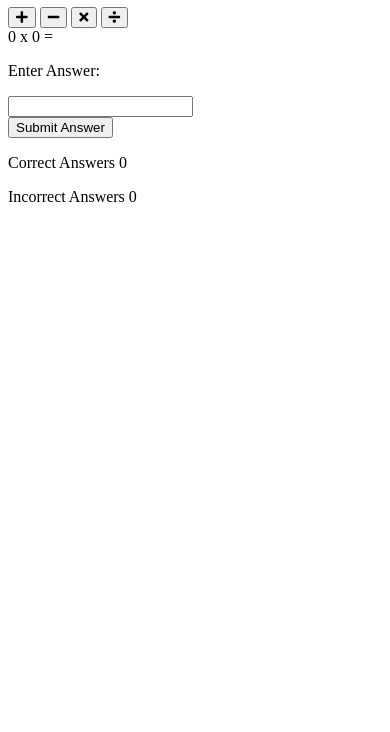
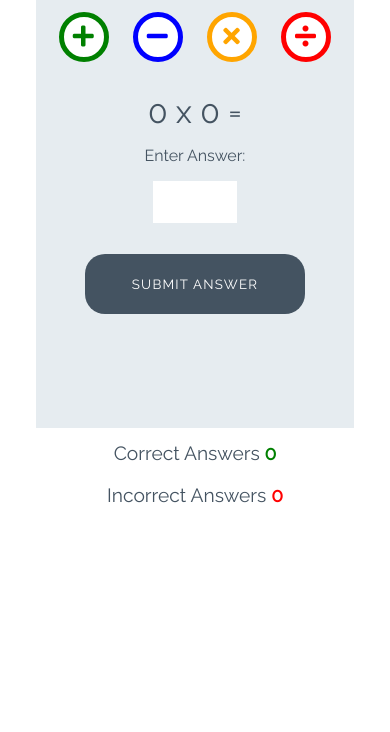
Before and after one commit to DavidTausend/love-maths, a plain HTML site: page index.html in a window 390 px wide. Shown: the part 112-844 px from the top of the page. Drawn offline with Linux system fonts and the light colour scheme.

Commit message:
Add styles for game

```diff
--- a/assets/css/style.css
+++ b/assets/css/style.css
@@ -0,0 +1,252 @@
+/* --------- Global style */
+
+body {
+    background-color: white;
+    font-family: "Raleway", sans-serif;
+    color: #445361;
+    text-align: center;
+}
+
+/* --------- Heading */
+
+.heading {
+    text-align: center;
+    font-size: 2.5rem;
+}
+
+.logo {
+    height: 40px;
+    padding-right: 5px;
+}
+
+/* --------- Game layout */
+
+.game-area {
+    background-color: #E6ECF0;
+    box-sizing: border-box;
+    width: 85%;
+    height: 65vh;
+    max-height: 450px;
+    max-width: 830px;
+    margin-left: auto;
+    margin-right: auto;
+    padding: 1%;
+}
+
+.question-area {
+    width: 50%;
+    font-size: 2rem;
+    margin: auto;
+    padding: 50px 0;
+}
+
+.question-area span {
+    padding: 0 15px;
+}
+
+.score-area {
+    margin: 5px auto;
+    width: 60%;
+    font-size: 1.2rem;
+}
+
+.controls-area {
+    width: 85%;
+    margin: 30px auto;
+}
+
+#score {
+    color: green;
+    font-weight: bold;
+}
+
+#incorrect {
+    color: red;
+    font-weight: bold;
+}
+
+.answer-message {
+    display: none;
+    font-size: 1rem;
+}
+
+#answer-box {
+    border: none;
+    color: #445361;
+    display: inline-block;
+    height: 40px;
+    width: 80px;
+    font-size: 1.2rem;
+}
+
+.scores {
+    display: inline-block;
+    padding: 25px;
+}
+
+/* --------- Buttons */
+
+.btn {
+    width: 220px;
+    height: 60px;
+    font-family: "Raleway", sans-serif;
+    text-transform: uppercase;
+    letter-spacing: 1.2px;
+    color: white;
+}
+
+.btn:focus {
+    outline: none;
+}
+
+.btn--big {
+    padding-top: 10px;
+    border-radius: 50%;
+    background-color: white;
+    border: 10px solid;
+    width: 100px;
+    height: 100px;
+    font-size: 3.2rem;
+    margin: 0 30px;
+    transition: all 0.5s;
+}
+
+.btn.-big::after {
+    content: attr(data-type);
+    font-size: 1rem;
+    color: #445361;
+    position: relative;
+    left: -0.5em;
+}
+
+.btn--blue {
+    border-color: blue;
+    color: blue;
+}
+
+.btn--blue:active,
+.btn--blue:hover {
+    background-color: darkblue;
+    color: white;
+}
+
+.btn--orange {
+    border-color: orange;
+    color: orange;
+}
+
+.btn--orange:active,
+.btn--orange:hover {
+    background-color: darkorange;
+    color: white;
+}
+
+.btn--red {
+    border-color: red;
+    color: red;
+}
+
+.btn--red:active,
+.btn--red:hover {
+    background-color: darkred;
+    color: white;
+}
+
+.btn--green {
+    border-color: green;
+    color: green;
+}
+
+.btn--green:active,
+.btn--green:hover {
+    background-color: darkgreen;
+    color: white;
+}
+
+.btn--gray {
+    margin-top: 25px;
+    background-color: #445361;
+    border: 1px transparent;
+    border-radius: 20px;
+}
+
+.btn--gray:active,
+.btn--gray:hover {
+    background-color: #0d1013;
+}
+
+/* --------- Media queries */
+
+@media (max-width: 414px) {
+    .controls-area {
+        width: 100%;
+    }
+
+    .btn--big {
+        margin: 0 10px;
+        padding: 5px;
+        border: 5px solid;
+        width: 50px;
+        height: 50px;
+        font-size: 1.5rem;
+    }
+
+    .btn--big::after {
+        font-size: 0.6rem;
+        left: -0.7rem;
+    }
+
+    .question-area {
+        padding: 10% 0;
+        width: 100%;
+    }
+
+    .question-area span {
+        padding: 0;
+    }
+
+    .answer-message {
+        display: block;
+    }
+
+    #answer-box {
+        display: block;
+        margin: 0 auto;
+    }
+    .btn--gray {
+        margin-top: 0;
+    }
+
+    .score-area {
+        width: 100%;
+    }
+
+    .scores {
+        margin: 0.5em auto;
+        display: block;
+        padding: 5px;
+    }
+
+    .heading {
+        font-size: 2rem;
+    }
+}
+
+@media (max-width: 320px) {
+    .game-area {
+        height: 70vh;
+    }
+
+    .controls-area {
+        width: 75%;
+        margin: 10px auto;
+    }
+
+    .btn--big {
+        margin: 10px 10px;
+    }
+    .question-area {
+        padding: 10px 0;
+    }
+
+}
--- a/index.html
+++ b/index.html
@@ -11,23 +11,23 @@
     <title>Document</title>
 </head>
 <body>
-    <h1 class="headling">
+    <h1 class="heading">
         <img class="logo" src="assets/images/logo.png" alt="logo"> Love Maths
     </h1>
 
     <!-- Game area -->
     <div class="game-area">
         <div class="controls-area"></div>
-        <button class="btn btn--big btn--green">
+        <button  data-type="addition" class="btn btn--big btn--green">
             <i class="fas fa-plus"></i>
         </button>
-        <button class="btn btn--big btn--blue">
+        <button data-type="subtract" class="btn btn--big btn--blue">
             <i class="fas fa-minus"></i>
         </button>
-        <button class="btn btn--big btn--orange">
+        <button data-type="multiply" class="btn btn--big btn--orange">
             <i class="fas fa-times"></i>
         </button>
-        <button class="btn btn--big btn--red">
+        <button data-type="division" class="btn btn--big btn--red">
             <i class="fas fa-divide"></i>
         </button>
         <div class="question-area">
@@ -38,13 +38,13 @@
             <p class="answer-message">Enter Answer:</p>
             <input id="answer-box" type="number">
         </div>
-        <button class="btn btn--gray">Submit Answer</button>
+        <button data-type="submit" class="btn btn--gray">Submit Answer</button>
     </div>
 
     <!-- Score area -->
     <div class="score-area">
-        <p class="score">Correct Answers <span id="score">0</span></p>
-        <p class="score">Incorrect Answers <span id="incorrect">0</span></p>
+        <p class="scores">Correct Answers <span id="score">0</span></p>
+        <p class="scores">Incorrect Answers <span id="incorrect">0</span></p>
     </div>
 
     <script src="assets/js/script.js"></script>
```
